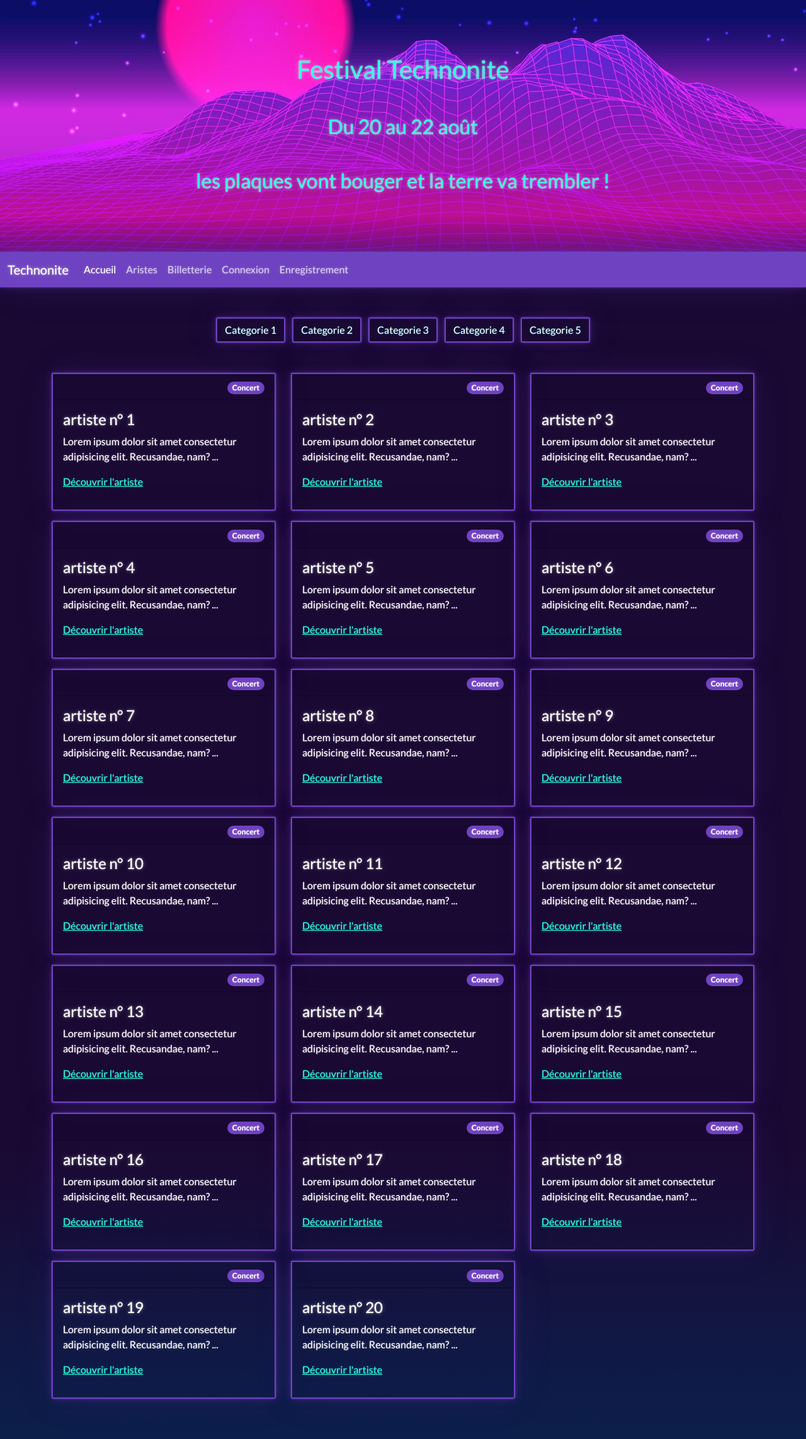
After one commit to CamileGhastine/SimplonDWWM-Projet-Symfony, a Symfony app: template templates/artist/list.html.twig in a window 1280 px wide. The commit adds this page. Shown: the whole page at 63% size. Run offline with Twig, Linux system fonts and the light colour scheme; the template is opened without the code that fills it, so the values that code supplies are empty; some libraries are stand-ins or nearby versions.

Commit message:
list artist front

```diff
--- /dev/null
+++ b/templates/artist/list.html.twig
@@ -0,0 +1,28 @@
+{% extends 'base.html.twig' %}
+
+{% block title %}Hello ArtistController!
+{% endblock %}
+
+{% block body %}
+	<div class="text-center">
+		{% for i in 1..5 %}
+			<a href="#" role="button" class="btn btn-outline-primary mx-1">Categorie
+				{{ i }}</a>
+		{% endfor %}
+	</div>
+
+	<div class="row my-5">
+		{% for i in 1..20 %}
+			<div class="col-4">
+				<div class="card border-primary mb-3">
+					<div class="card-header text-end"><span class="badge rounded-pill bg-primary">Concert</span></div>
+					<div class="card-body">
+						<h4 class="card-title">artiste n° {{ i }}</h4>
+						<p class="card-text">Lorem ipsum dolor sit amet consectetur adipisicing elit. Recusandae, nam? ...</p>
+                        <p><a href="#">Découvrir l'artiste</a></p>
+                    </div>
+				</div>
+			</div>
+		{% endfor %}
+	</div>
+{% endblock %}
--- a/templates/shared/_menu.html.twig
+++ b/templates/shared/_menu.html.twig
@@ -12,7 +12,7 @@
 					</a>
 				</li>
 				<li class="nav-item">
-					<a class="nav-link" href="#">Aristes</a>
+					<a class="nav-link" href="{{ path('artist_list') }}">Aristes</a>
 				</li>
 				<li class="nav-item">
 					<a class="nav-link" href="#">Billetterie</a>
```
Also changed, not shown: src/Controller/ArtistController.php (added, +18 -0 lines).
